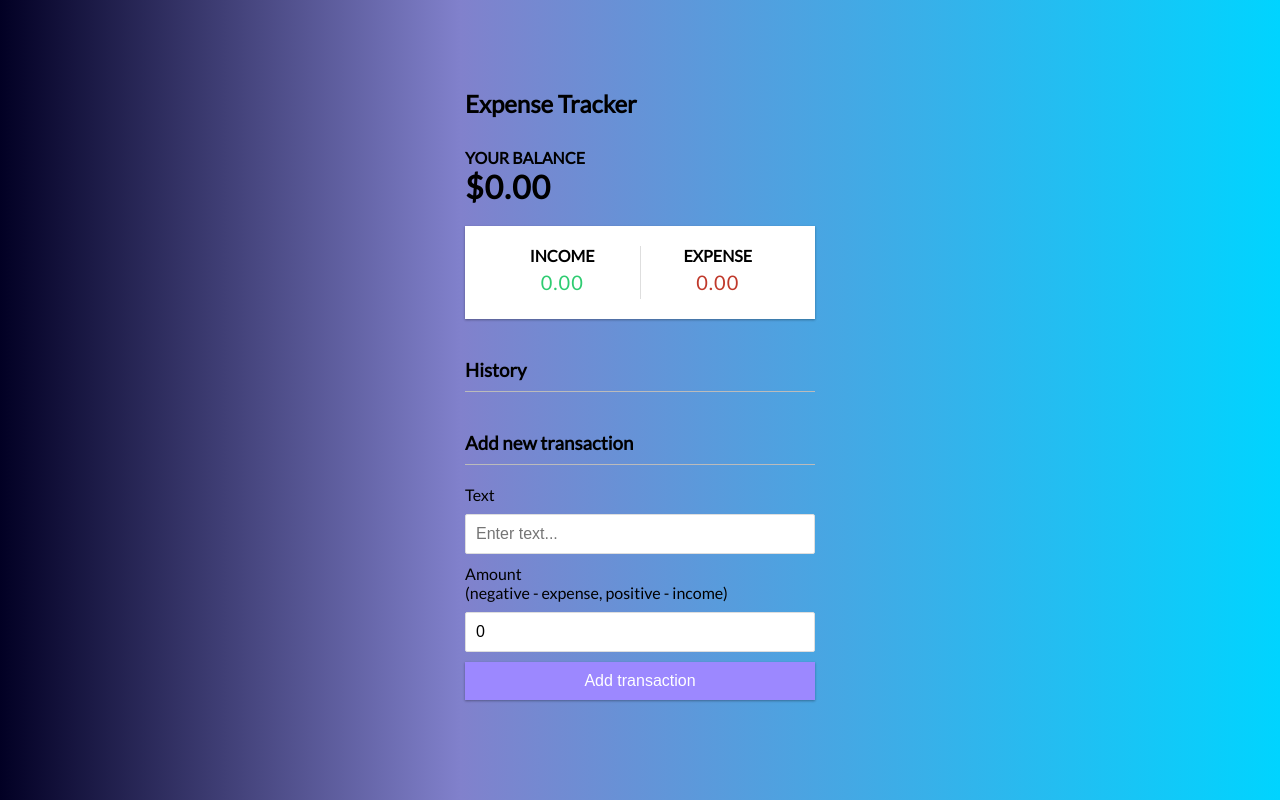
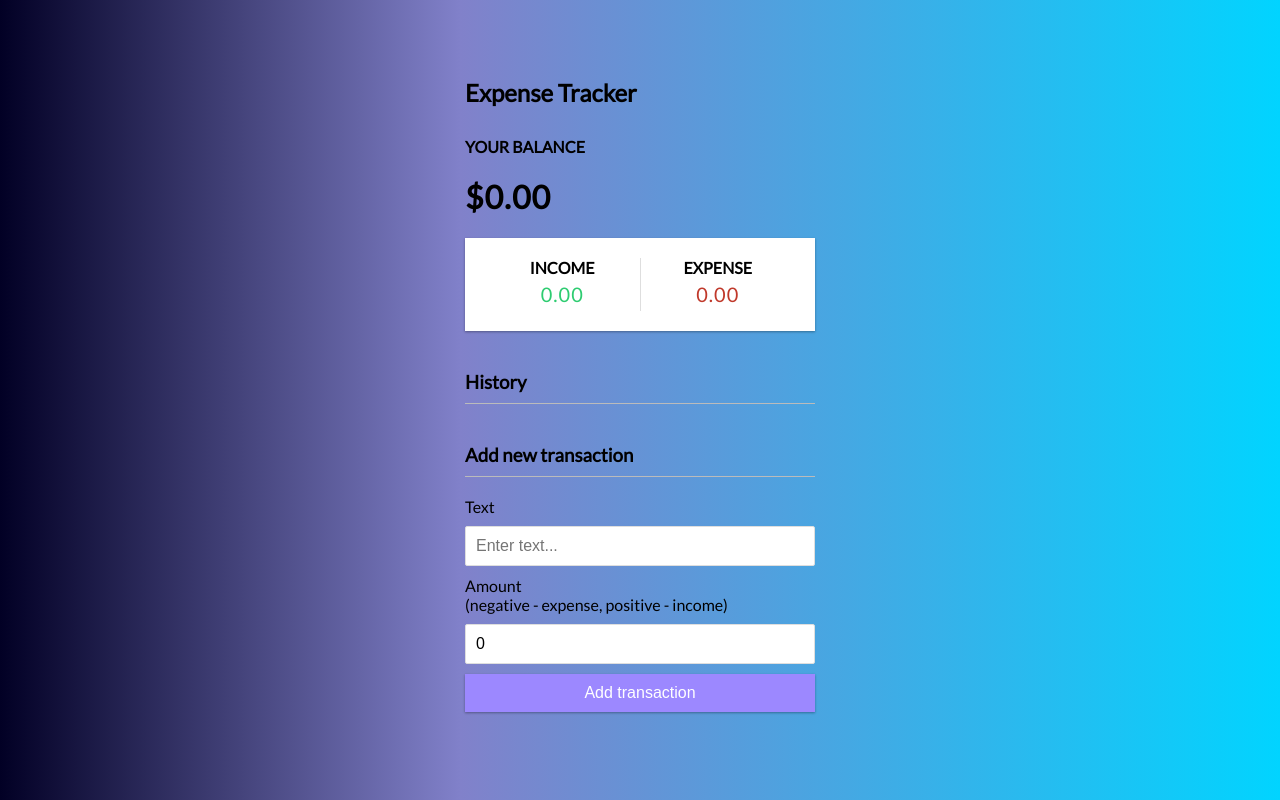
Before and after one commit to Rohan2309/Expense-Tracker, a React (Create React App) app: page / in a window 1280 px wide. Built offline with nearby package versions, Linux system fonts and the light colour scheme; the HTML template or start-up script is replaced by a standard one.

Commit message:
changed margin and rgba

```diff
--- a/src/App.css
+++ b/src/App.css
@@ -12,9 +12,9 @@ body {
   background: rgb(2, 0, 36);
   background: linear-gradient(
     90deg,
-    rgba(2, 0, 36, 1) 0%,
-    rgba(129, 129, 204, 3) 36%,
-    rgba(0, 212, 255, 3) 100%
+    rgba(2, 0, 37, 1) 0%,
+    rgba(129, 129, 202, 3) 36%,
+    rgba(1, 212, 255, 3) 100%
   );
   display: flex;
   flex-direction: column;
@@ -32,7 +32,7 @@ body {
 
 h1 {
   letter-spacing: 1px;
-  margin: 0;
+  margin: 1;
 }
 
 h3 {
```
